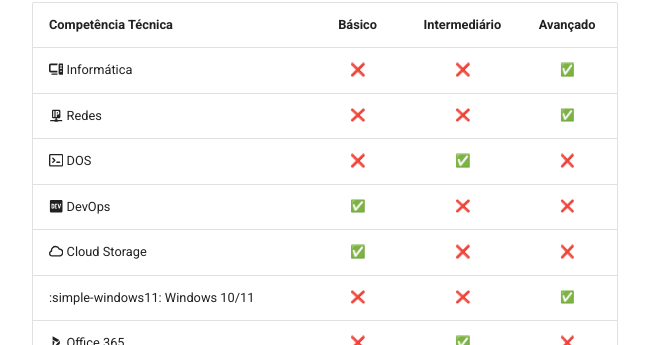
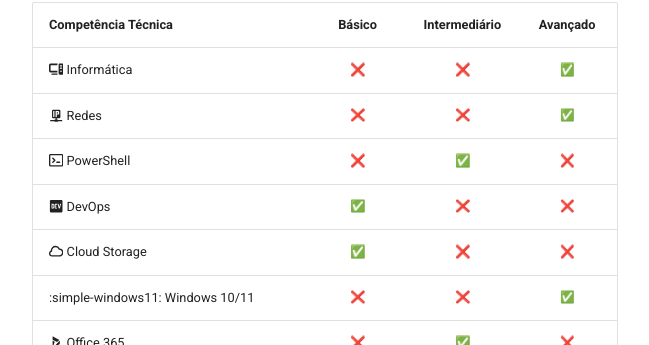
Before and after one commit to arrs82/curriculo, an MkDocs documentation site: the page built from docs/informatica.md, in a window 1280 px wide and 900 px high, scrolled down 689 px. Shown: the part 107-452 px from the top of the window, without its empty margins (264-913 px from the left). Built offline with MkDocs 1.6.1 and Material for MkDocs 9.7.7, drawn with Linux system fonts in a browser that asks for light colours; nearby versions of some CDN libraries; emoji names are drawn with the system emoji font.

Commit message:
Informática: Update

```diff
--- a/docs/informatica.md
+++ b/docs/informatica.md
@@ -16,7 +16,7 @@
 |---|:---:|:---:| :---:|
 |:fontawesome-solid-computer: Informática|:x:|:x:|:white_check_mark:|
 |:material-ip-network: Redes|:x:|:x:|:white_check_mark:|
-|:octicons-terminal-16: DOS|:x:|:white_check_mark:|:x:|
+|:octicons-terminal-16: PowerShell|:x:|:white_check_mark:|:x:|
 |:fontawesome-brands-dev: DevOps|:white_check_mark:|:x:|:x:|
 |:octicons-cloud-16: Cloud Storage|:white_check_mark:|:x:|:x:|
 |:simple-windows11: Windows 10/11|:x:|:x:|:white_check_mark:|
```
Also changed, not shown: docs/objetivos.md (+3 -1 lines).
